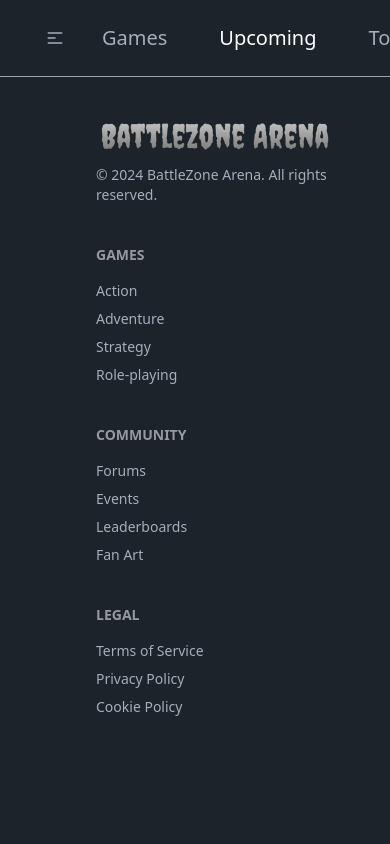
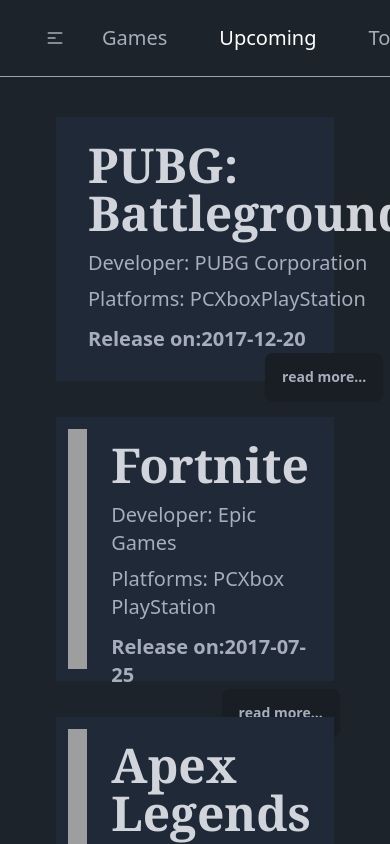
Before and after one commit to rakibul226/Assignment_09, a React (Vite) app: page /upcoming in a window 390 px wide. Shown: the top 844 px of the page. Built offline with nearby package versions, Linux system fonts and the light colour scheme; grey boxes are pictures that could not be loaded.

Commit message:
all upcoming section added

```diff
--- a/src/Pages/Games/AllGames.jsx
+++ b/src/Pages/Games/AllGames.jsx
@@ -8,14 +8,16 @@
 
     const Allgames = useLoaderData();
 
-    return <div>
-      <Navbar></Navbar>
-      <div className="grid grid-cols-1 lg:grid-cols-2 gap-10 mx-24 my-14">
-      {Allgames.games?.map((game) => (
-              <Games game={game} key={game.key} />
-            ))}
-      </div>
-    </div>;
+    return (
+            <div>
+                <Navbar></Navbar>
+                <div className="grid grid-cols-1 lg:grid-cols-2 gap-10 mx-24 my-10">
+                {Allgames.games?.map((game) => (
+                        <Games game={game} key={game.key} />
+                      ))}
+                </div>
+            </div>
+    );
   };
 
 export default AllGames;
--- a/src/Pages/Games/Games.jsx
+++ b/src/Pages/Games/Games.jsx
@@ -1,7 +1,6 @@
 
 
 const Games = ({game}) => {
-         console.log(game);
          const {name, image, release_date, developer,platforms,description,price} = game;
 
     return (
--- a/src/Pages/Home/HomePage.jsx
+++ b/src/Pages/Home/HomePage.jsx
@@ -57,7 +57,7 @@
       <Banner />
 
       <div className="mx-10 max-w-8xl sm:px-6 lg:px-8 mt-9 mb-20  text-center">
-        <h1 className="text-6xl mb-8">Games</h1>
+        <h1 className="text-6xl mb-8 font-serif">Games</h1>
           <Slider {...games}>
             {upcoming.games?.map((game) => (
               <ViewOurGames game={game} key={game.key} />
@@ -66,7 +66,7 @@
       </div>
 
       <section className="bg-gray-950 py-10">
-        <div className="text-6xl text-center"><h1>Tournament</h1></div>
+        <div className="text-6xl text-center font-serif"><h1>Tournament</h1></div>
         <div className="grid grid-cols-1 md:grid-cols-2 lg:grid-cols-3 lg:px-60 lg2:px-80 gap-5">
           {upcoming.tournament?.map((games) => (
                   <ViewTournament games={games} key={games.id} />
@@ -75,7 +75,7 @@
       </section>
 
       <div className="mx-16 max-w-8xl sm:px-6 lg:px-8 pt-7 text-center ">
-        <h1 className="text-6xl mb-8">Upcoming Games...</h1>
+        <h1 className="text-6xl mb-8 font-serif">Upcoming Games...</h1>
           <Slider {...upcoming_field}>
             {upcoming.upcoming?.map((game) => (
               <ViewUpComing game={game} key={game.key} />
--- a/src/Pages/Home/ViewTournament.jsx
+++ b/src/Pages/Home/ViewTournament.jsx
@@ -11,7 +11,7 @@
           </figure>
           </div>
           <div className=" items-center text-center  px-14 justify-cent">
-            <h2 className="text-xl font-bold pt-2">{name}</h2>
+            <h2 className="text-xl font-bold pt-2 font-serif">{name}</h2>
             <p className="font-light">{game}</p>
           </div>
        </div>
--- a/src/Pages/Home/ViewUpComing.jsx
+++ b/src/Pages/Home/ViewUpComing.jsx
@@ -12,7 +12,7 @@
             </div>
             <div className="flex-1 text-start  pl-5 items-center flex justify-center">
                     <div className="text-center">
-                        <h1 className="text-6xl pb-9 text-gray-300 font-bold">{name}</h1>
+                        <h1 className="text-6xl pb-9 text-gray-400 font-bold">{name}</h1>
                         <p className="text-3xl font-light"> {release_date}  </p>
                     </div>
             </div>
--- /dev/null
+++ b/src/Pages/Upcoming/AllUpcoming.jsx
@@ -0,0 +1,24 @@
+import { useLoaderData } from "react-router-dom";
+import Navbar from "../Home/Navbar/Navbar";
+import Upcoming from "./Upcoming";
+import React from "react";
+import Slider from "react-slick";
+
+
+const AllUpcoming = () => {
+
+    const allUpcoming = useLoaderData();
+
+    return (
+        <div>
+            <Navbar></Navbar>
+            <div className="mx-14 py-10 gap-9 grid grid-cols-1">
+                {allUpcoming.games?.map((game) => (
+                        <Upcoming game={game} key={game.key} />
+                      ))}
+                </div>
+        </div>
+    );
+};
+
+export default AllUpcoming;
--- a/src/Pages/Upcoming/Upcoming.jsx
+++ b/src/Pages/Upcoming/Upcoming.jsx
@@ -1,22 +1,44 @@
-import { useLoaderData } from "react-router-dom";
+const Upcoming = ({game}) => {
 
-import Navbar from "../Home/Navbar/Navbar";
+    const {name, image, release_date, developer, platforms, description} = game;
 
-const Upcoming = () => {
+    const openModal = (name, description) => {
+        // Set the title and description of the clicked game
+        document.getElementById('my_modal_2_title').textContent = name;
+        document.getElementById('my_modal_2_description').textContent = description;
+        // Show the modal
+        document.getElementById('my_modal_2').showModal();
+    };
 
-    // const games = useLoaderData();
-    // console.log(games);
-
-
-
-  return(
-    <div>
-      <Navbar></Navbar>
-      {/* {games.map((game)=>(
-        <Games game={game} ></Games>
-      ))} */}
-    </div>
-  )
+    return (
+        <div  className="flex bg-gray-800 px-3 py-3 ">
+            <div className="flex-1">
+                <img src={image} className="h-60 w-10/12" alt={name} />
+            </div>
+            <div className="flex flex-1 text-start h-60 pl-5 py-3">
+                <div className="w-full flex flex-col">
+                    <div className="flex-shrink-0 text-xl font-thin">
+                        <h1 className="text-5xl text-gray-300 font-bold mb-3 font-serif">{name}</h1>
+                        <h2>Developer: {developer}</h2>
+                        <p className=" mt-2 mb-3">Platforms: {platforms}</p>
+                        <p className=" font-bold">Release on:{release_date}</p>
+                    </div>
+                    <div className="flex flex-grow justify-center ml-32 items-end">
+                        <button className="btn" onClick={() => openModal(name, description)}>read more...</button>
+                        <dialog id="my_modal_2" className="modal">
+                            <div className="modal-box bg-gray-800 text-white">
+                                <h3 id="my_modal_2_title" className="font-bold text-lg"></h3>
+                                <p id="my_modal_2_description" className="py-4"></p>
+                            </div>
+                            <form method="dialog" className="modal-backdrop">
+                                <button>close</button>
+                            </form>
+                        </dialog>
+                    </div>
+                </div>
+            </div>
+        </div>
+    );
 };
 
 export default Upcoming;
--- a/src/Route/Route.jsx
+++ b/src/Route/Route.jsx
@@ -1,11 +1,11 @@
 import { createBrowserRouter } from "react-router-dom";
 import MainLayOut from "../Layout/MainLayOut";
 import HomePage from "../Pages/Home/HomePage";
-import Upcoming from "../Pages/Upcoming/Upcoming";
 import Tournaments from "../Pages/Tournament/Tournaments";
 import Login from "../Pages/Auth/Login";
 import Registration from "../Pages/Auth/Registration";
 import AllGames from "../Pages/Games/AllGames";
+import AllUpcoming from "../Pages/Upcoming/AllUpcoming";
 
 const myCreatedRoute = createBrowserRouter([
   {
@@ -19,7 +19,8 @@
       },
       {
         path: "/upcoming",
-        element: <Upcoming></Upcoming>,
+        element: <AllUpcoming></AllUpcoming>,
+        loader: ()=>fetch("battlezone.json"),
       },
       {
         path: "/tournament",
--- a/src/index.css
+++ b/src/index.css
@@ -1,4 +1,4 @@
-/*
+
 @import url('https://fonts.googleapis.com/css2?family=Oswald:wght@200..700&display=swap')
 
 .oswald-<uniquifier> {
@@ -7,7 +7,7 @@
     font-weight: <weight>;
     font-style: normal;
   }
-   */
+
 @tailwind base;
 @tailwind components;
 @tailwind utilities;
```
